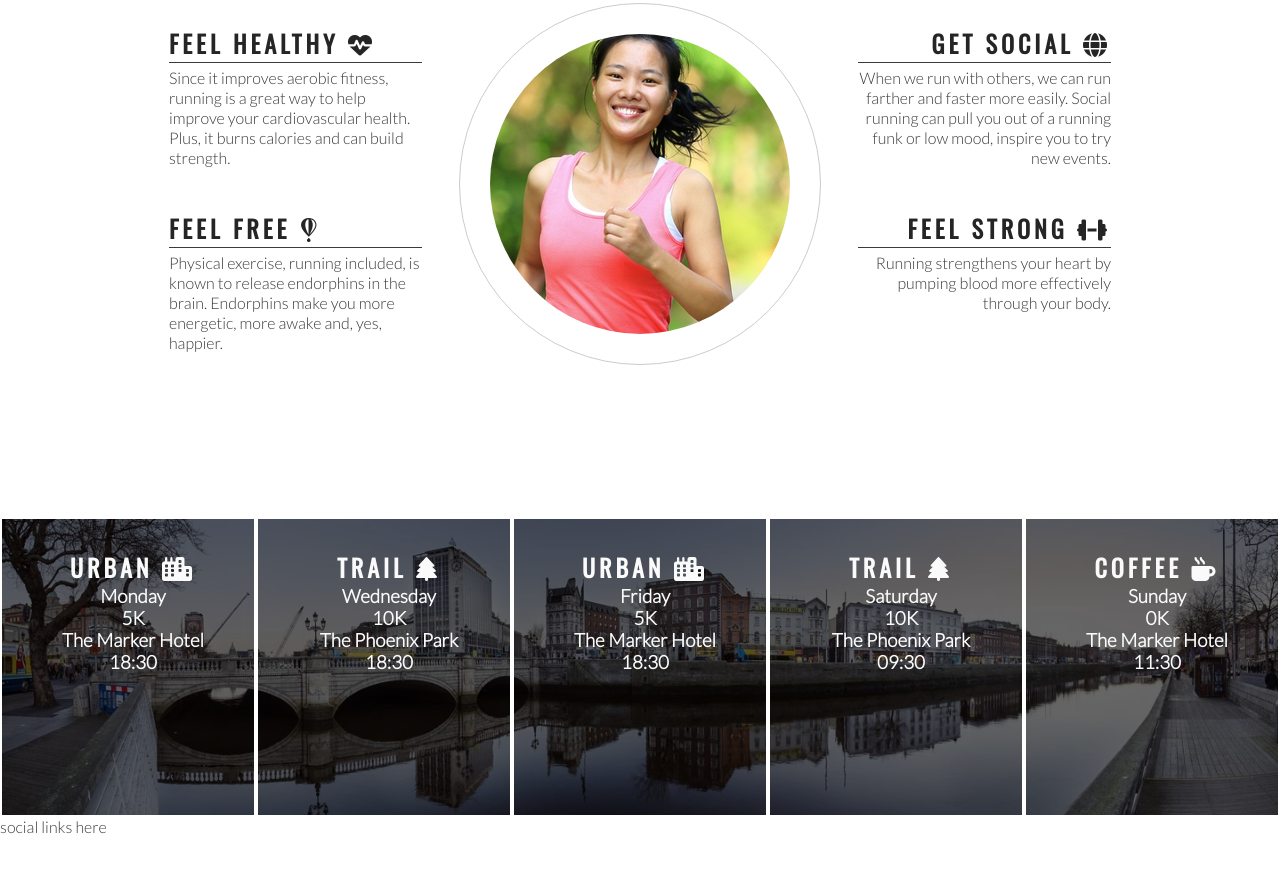
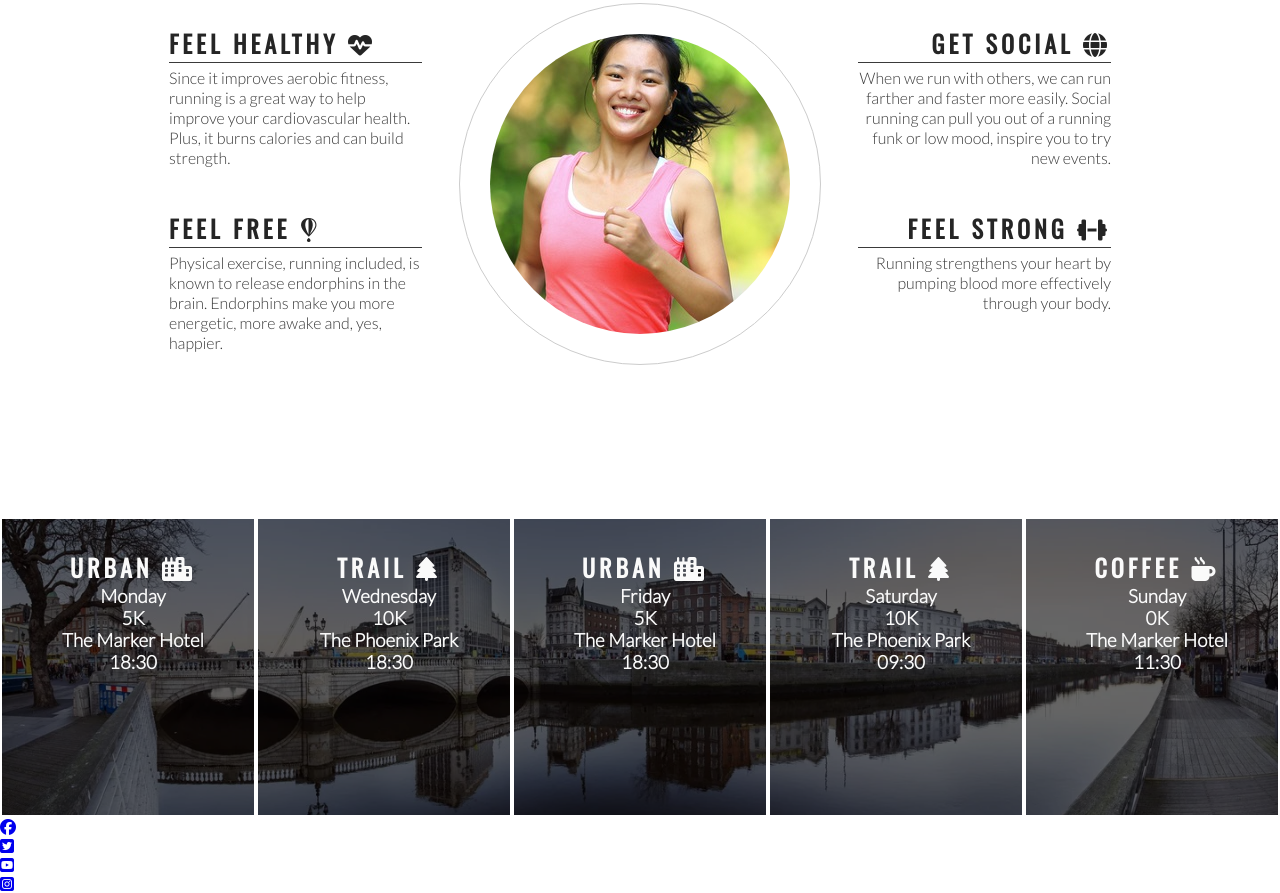
Before and after one commit to Steven-Dawson18/love-running, a plain HTML site: page index.html in a window 1280 px wide. Shown: the part 778-1671 px from the top of the page. Before the commit the page ends 1614 px from the top, so only its background shows below. Drawn offline with nearby package versions, Linux system fonts and the light colour scheme.

Commit message:
Add social media icons to footer

```diff
--- a/index.html
+++ b/index.html
@@ -118,7 +118,20 @@
         </div>
     </section>
     <footer>
-        social links here
+        <ul>
+            <li>
+                <a href="https://facebook.com" target="_blank" rel="noopener" aria-label="visit our facebook page (opens in a new tab)"><i class="fab fa-facebook"></i></a>
+            </li>
+            <li>
+                <a href="https://twitter.com" target="_blank" rel="noopener" aria-label="visit our facebook page (opens in a new tab)"><i class="fab fa-twitter-square"></i></a>
+            </li>
+            <li>
+                <a href="https://youtube.com" target="_blank" rel="noopener" aria-label="visit our facebook page (opens in a new tab)"><i class="fab fa-youtube-square"></i></a>
+            </li>
+            <li>
+                <a href="https://instagram.com" target="_blank" rel="noopener" aria-label="visit our facebook page (opens in a new tab)"><i class="fab fa-instagram-square"></i></a>
+            </li>
+        </ul>
     </footer>
 
     <!-- font awesome script -->
```
